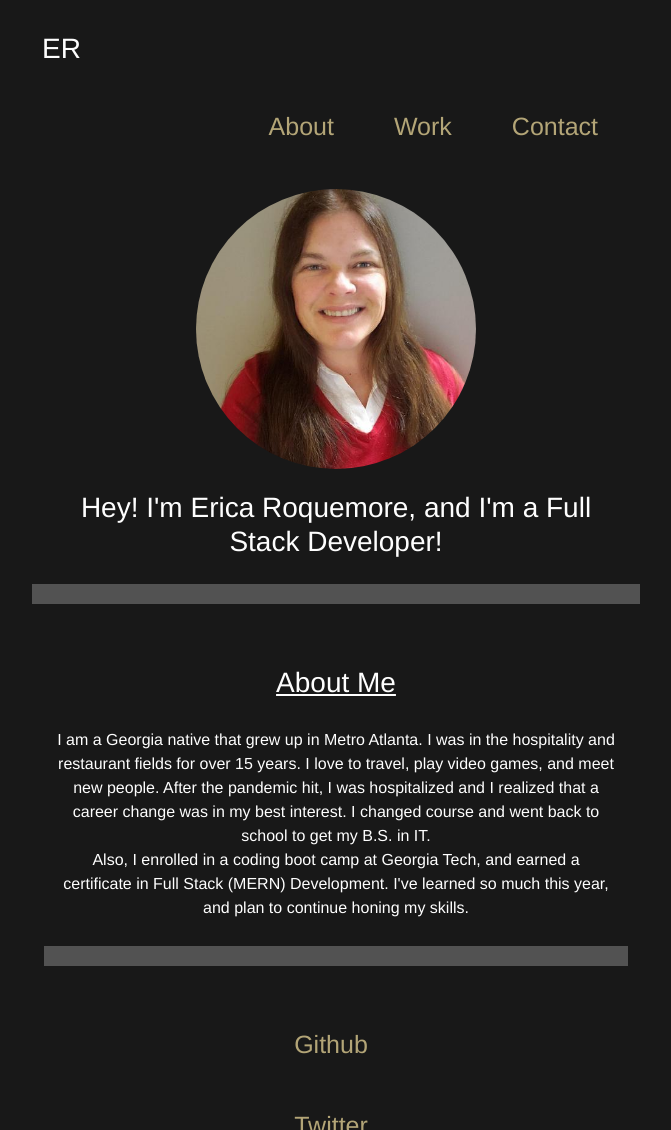
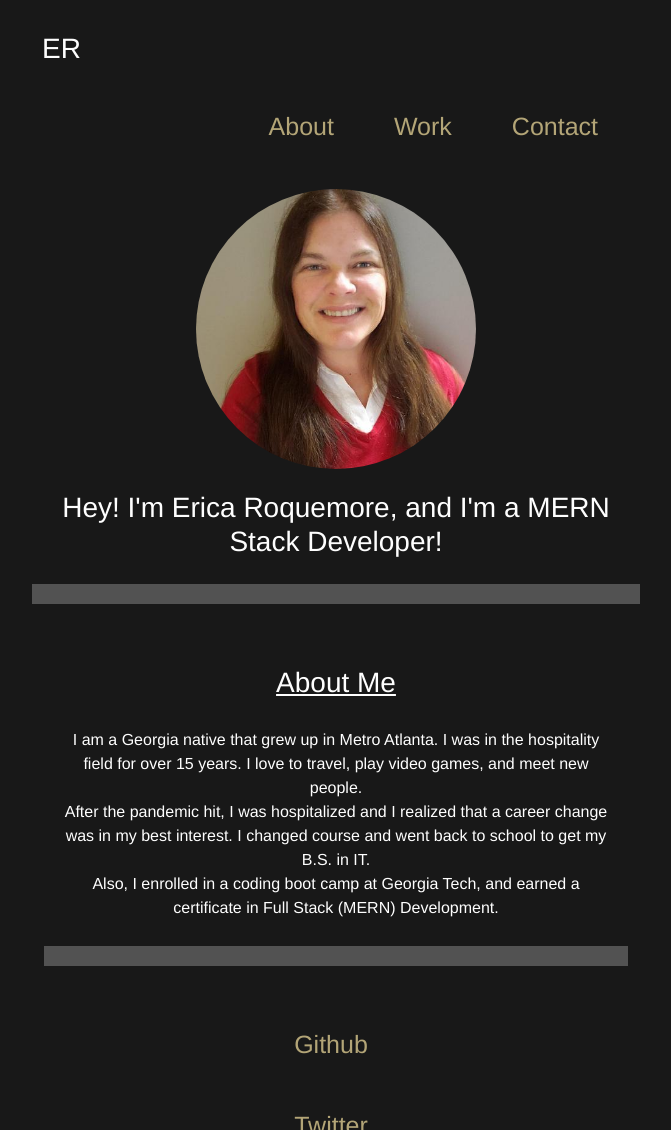
Before and after one commit to ricapi96/updated-portfolio3, a plain HTML site: page index.html in a window 1280 px wide. Shown: the top 1130 px of the page, without its empty margins (304-975 px from the left). Drawn offline with nearby package versions, Linux system fonts and the light colour scheme.

Commit message:
minor changes to about me section

```diff
--- a/index.html
+++ b/index.html
@@ -11,16 +11,14 @@
       crossorigin="anonymous"
     />
     <link rel="stylesheet" href="styles.css" />
-    <title>Erica's Portfolio</title>
+    <title>Erica Roquemore</title>
   </head>
   <body>
     <h3 style="margin: 0px; text-align: left">ER</h3>
 
     <!-- Navbar -->
     <ul class="nav justify-content-end">
-      <!-- <li class="nav-item">
-      <a class="nav-link active" aria-current="page" href="#">Home</a>
-    </li> -->
+
       <li class="nav-item">
         <a class="nav-link" href="#about-me">About</a>
       </li>
@@ -39,20 +37,20 @@
       style="width: 300px; height: 300px"
     /><br />
 
-    <h3>Hey! I'm Erica Roquemore, and I'm a Full Stack Developer!</h3>
+    <h3>Hey! I'm Erica Roquemore, and I'm a MERN Stack Developer!</h3>
     <hr />
     <br />
     <section id="about-me" class="about">
       <h3><u>About Me</u></h3>
       <p>
         I am a Georgia native that grew up in Metro Atlanta. I was in the
-        hospitality and restaurant fields for over 15 years. I love to travel,
-        play video games, and meet new people. After the pandemic hit, I was
+        hospitality field for over 15 years. I love to travel,
+        play video games, and meet new people.
+        <br>After the pandemic hit, I was
         hospitalized and I realized that a career change was in my best
         interest. I changed course and went back to school to get my B.S. in IT.<br>
         Also, I enrolled in a coding boot camp at Georgia Tech, and earned a
-        certificate in Full Stack (MERN) Development. I've learned so much this
-        year, and plan to continue honing my skills.
+        certificate in Full Stack (MERN) Development.
       </p>
       <hr />
     </section>
```
Also changed, not shown: work.html (+1 -1 lines).
